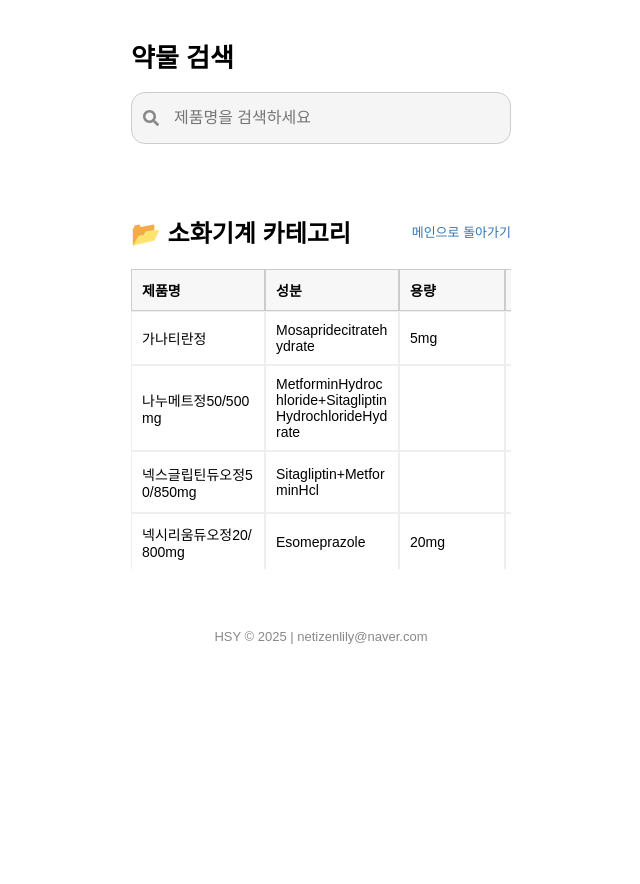
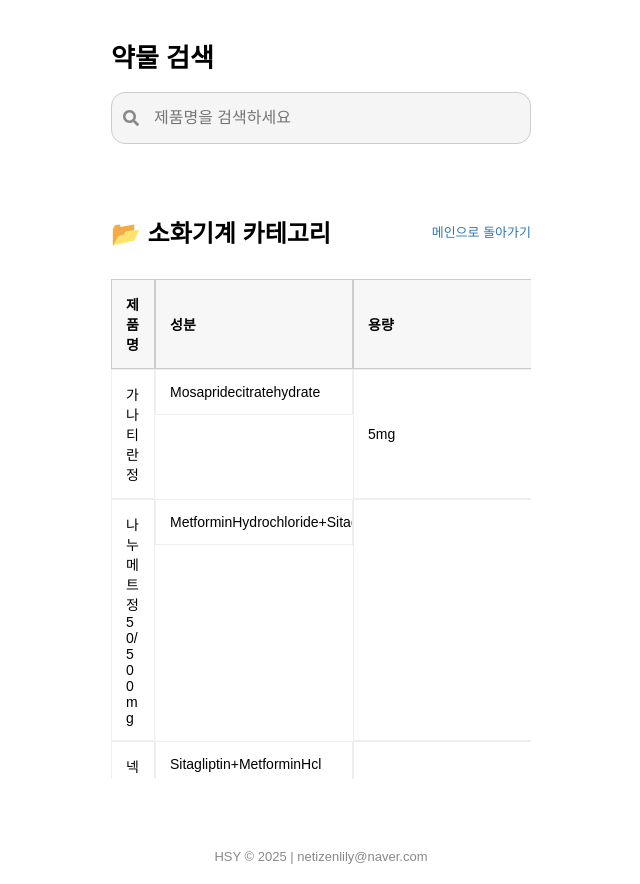
Before and after one commit to dasampharm/dasanpharm, a React (Create React App) app: page / in a window 1280 px wide. Both pictures are taken after a click on the button "소화기계". Shown: the whole page, without its empty margins (319-959 px from the left). Before the commit the page ends 800 px from the top, so only its background shows below. Built offline with nearby package versions, Linux system fonts and the light colour scheme.

Commit message:
미세조정

```diff
--- a/src/App.js
+++ b/src/App.js
@@ -65,7 +65,7 @@
   };
 
   return (
-    <div style={{ padding: "20px", fontFamily: "sans-serif", maxWidth: "380px", margin: "0 auto" }}>
+    <div style={{ padding: "20px", fontFamily: "sans-serif", maxWidth: "420px", margin: "0 auto" }}>
       <div style={{ position: "sticky", top: 0, zIndex: 10, backgroundColor: "#fff", paddingBottom: "10px" }}>
         <h1 style={{ fontSize: "26px" }}>약물 검색</h1>
         <div style={{ display: "flex", gap: "8px" }}>
@@ -115,55 +115,89 @@
       )}
 
       {(selectedDrug || selectedCategory) && (
-        <div style={{ marginTop: "40px", width: "100%", overflowX: "auto" }}>
-          <div style={{ display: "flex", justifyContent: "space-between", alignItems: "center" }}>
+        <div style={{ marginTop: "40px", width: "100%" }}>
+          <div style={{ display: "flex", justifyContent: "space-between", alignItems: "center", marginBottom: "10px" }}>
             <h2>{selectedDrug ? "동일 성분 제품" : `📂 ${selectedCategory} 카테고리`}</h2>
             <span onClick={() => { setSelectedCategory(null); setSelectedDrug(null); }} style={{ fontSize: "13px", color: "#2F75B5", cursor: "pointer" }}>메인으로 돌아가기</span>
           </div>
 
           {selectedDrug && (
-            <div style={{ margin: "10px 0 20px 0" }}>
-              <label>
+            <label style={{ marginBottom: "20px", display: "inline-block" }}>
               <input type="checkbox" checked={sameDoseOnly} onChange={() => setSameDoseOnly(!sameDoseOnly)} /> &nbsp;동일 용량만 보기
             </label>
-            </div>
           )}
 
-          <div style={{ maxHeight: "300px", overflowY: "auto", position: "relative" }}>
-            <table style={{ minWidth: "600px", borderCollapse: "separate", borderSpacing: "0", fontSize: "14px", width: "100%" }}>
+          <div style={{ overflowX: "auto", paddingBottom: "10px" }}>
+            <div style={{ minWidth: "850px", maxHeight: "500px", overflowY: "auto" }}>
+              <table style={{ borderCollapse: "separate", borderSpacing: "0", width: "100%", fontSize: "14px" }}>
                 <thead>
                   <tr>
-                  <th style={{ padding: "10px", border: "1px solid #ccc", backgroundColor: "#f7f7f7", textAlign: "left", position: "sticky", top: 0, left: 0, zIndex: 4, maxWidth: "8em", whiteSpace: "normal", overflowWrap: "break-word", wordBreak: "keep-all" }}>제품명</th>
-                  {[
-                    { label: "성분", width: "8em" },
-                    { label: "용량", width: "6em" },
-                    { label: "제약사", width: "8em" },
-                    { label: "약가", width: "5em" },
-                    { label: "요율", width: "5em" },
-                    { label: "환산액", width: "6em" },
-                    { label: "품절", width: "6em" },
-                    { label: "비고", width: "8em" },
-                  ].map(({ label, width }, i) => (
-                    <th key={i} style={{ padding: "10px", border: "1px solid #ccc", backgroundColor: "#f7f7f7", textAlign: "left", position: "sticky", top: 0, zIndex: 2, maxWidth: width, whiteSpace: "normal", overflowWrap: "break-word", wordBreak: "keep-all" }}>{label}</th>
+                    <th style={{
+                      padding: "14px",
+                      border: "1px solid #ccc",
+                      backgroundColor: "#f7f7f7",
+                      textAlign: "left",
+                      position: "sticky",
+                      top: 0,
+                      left: 0,
+                      zIndex: 3,
+                      background: "#f7f7f7",
+                      maxWidth: "8em",
+                      whiteSpace: "normal",
+                      wordBreak: "break-word",
+                      overflowWrap: "break-word"
+                    }}>제품명</th>
+                    {["성분", "용량", "제약사", "약가", "요율", "환산액", "품절", "비고"].map((label, i) => (
+                      <th key={i} style={{
+                        padding: "14px",
+                        border: "1px solid #ccc",
+                        backgroundColor: "#f7f7f7",
+                        textAlign: "left",
+                        position: "sticky",
+                        top: 0,
+                        zIndex: 2,
+                        whiteSpace: "nowrap"
+                      }}>{label}</th>
                     ))}
                   </tr>
                 </thead>
                 <tbody>
                   {getFilteredDrugs().map((drug, index) => (
                     <tr key={index}>
-                    <td style={{ padding: "10px", border: "1px solid #eee", maxWidth: "8em", whiteSpace: "normal", overflowWrap: "break-word", wordBreak: "keep-all", position: "sticky", left: 0, background: "#fff", zIndex: 1 }}>{drug["제품명"]}</td>
-                    <td style={{ padding: "10px", border: "1px solid #eee", maxWidth: "8em", whiteSpace: "normal", overflowWrap: "break-word", wordBreak: "keep-all" }}>{drug["성분"]}</td>
-                    <td style={{ padding: "10px", border: "1px solid #eee", maxWidth: "6em", whiteSpace: "normal", overflowWrap: "break-word", wordBreak: "keep-all" }}>{drug["용량"]}</td>
-                    <td style={{ padding: "10px", border: "1px solid #eee", maxWidth: "8em", whiteSpace: "normal", overflowWrap: "break-word", wordBreak: "keep-all" }}>{drug["제약사"]}</td>
-                    <td style={{ padding: "10px", border: "1px solid #eee", maxWidth: "5em", whiteSpace: "nowrap" }}>{drug["약가"]}</td>
-                    <td style={{ padding: "10px", border: "1px solid #eee", maxWidth: "5em", whiteSpace: "nowrap" }}>{drug["요율"]}</td>
-                    <td style={{ padding: "10px", border: "1px solid #eee", maxWidth: "6em", whiteSpace: "nowrap" }}>{drug["환산액"]}</td>
-                    <td style={{ padding: "10px", border: "1px solid #eee", maxWidth: "6em", whiteSpace: "nowrap" }}>{drug["품절"]}</td>
-                    <td style={{ padding: "10px", border: "1px solid #eee", maxWidth: "8em", whiteSpace: "normal", overflowWrap: "break-word", wordBreak: "keep-all" }}>{drug["비고"]}</td>
+                      <td style={{
+                        padding: "14px",
+                        border: "1px solid #eee",
+                        maxWidth: "8em",
+                        wordBreak: "break-word",
+                        overflowWrap: "break-word",
+                        position: "sticky",
+                        left: 0,
+                        background: "#fff",
+                        zIndex: 1
+                      }}>{drug["제품명"]}</td>
+                      <td style={{
+                        padding: "14px",
+                        border: "1px solid #eee",
+                        whiteSpace: "normal",
+                        display: "-webkit-box",
+                        WebkitLineClamp: 2,
+                        WebkitBoxOrient: "vertical",
+                        overflow: "hidden",
+                        textOverflow: "ellipsis",
+                        maxWidth: "12em"
+                      }}>{drug["성분"]}</td>
+                      <td style={{ padding: "14px", border: "1px solid #eee", whiteSpace: "nowrap" }}>{drug["용량"]}</td>
+                      <td style={{ padding: "14px", border: "1px solid #eee", whiteSpace: "nowrap" }}>{drug["제약사"]}</td>
+                      <td style={{ padding: "14px", border: "1px solid #eee", whiteSpace: "nowrap" }}>{drug["약가"]}</td>
+                      <td style={{ padding: "14px", border: "1px solid #eee", whiteSpace: "nowrap" }}>{drug["요율"]}</td>
+                      <td style={{ padding: "14px", border: "1px solid #eee", whiteSpace: "nowrap" }}>{drug["환산액"]}</td>
+                      <td style={{ padding: "14px", border: "1px solid #eee", whiteSpace: "nowrap" }}>{drug["품절"]}</td>
+                      <td style={{ padding: "14px", border: "1px solid #eee", whiteSpace: "nowrap" }}>{drug["비고"]}</td>
                     </tr>
                   ))}
                 </tbody>
               </table>
+            </div>
           </div>
         </div>
       )}
```
Lines whose indentation alone changed are shown as unchanged.
